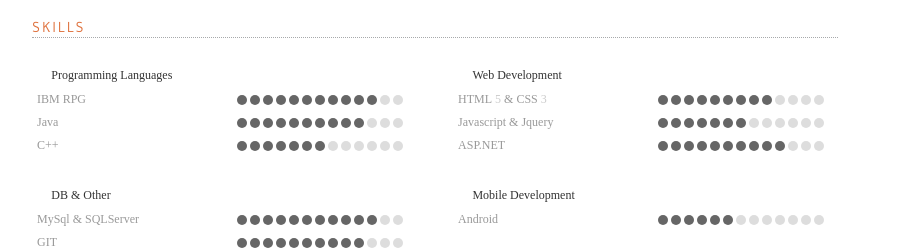
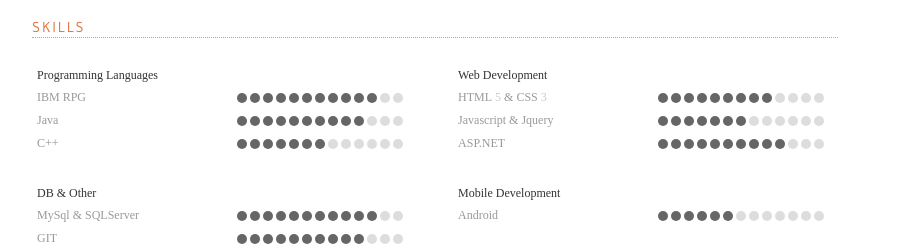
Before and after one commit to Nadas/Nadas.github.io, a plain HTML site: page index.html in a window 1280 px wide. Shown: the part 1149-1401 px from the top of the page, without its empty margins (160-1077 px from the left). Drawn offline with Linux system fonts and the light colour scheme; a web font is replaced by a local one.

Commit message:
HW1 posted

```diff
--- a/index.html
+++ b/index.html
@@ -85,7 +85,7 @@
             <div class="info_area info_left info_timeline">
                 <dl class="clearfix">
                     <dt>
-                        <h6><i aria-hidden="true" data-icon="&#xe00d;"></i>Programming Languages<h6></dt>
+                        <h6><i aria-hidden="true"></i>Programming Languages<h6></dt>
                             <dd></dd>
                         </dl>
                         <dl class="clearfix">
@@ -108,7 +108,7 @@
                         </dl>
                         <br>
                         <dl class="clearfix mt20">
-                            <dt><h6><i aria-hidden="true" data-icon="&#xe00b;"></i>DB & Other<h6></dt>
+                            <dt><h6><i aria-hidden="true"></i>DB & Other<h6></dt>
                             <dd></dd>
                         </dl>
                         <dl class="clearfix">
@@ -136,7 +136,7 @@
             <div class="info_area info_left info_timeline">
                 <dl class="clearfix">
                     <dt>
-                        <h6><i aria-hidden="true" data-icon="&#xe00d;"></i>Web Development<h6></dt>
+                        <h6><i aria-hidden="true"></i>Web Development<h6></dt>
                             <dd></dd>
                         </dl>
                         <dl class="clearfix">
@@ -160,7 +160,7 @@
                         </dl>
                         <br>
                         <dl class="clearfix mt20">
-                            <dt><h6><i aria-hidden="true" data-icon="&#xe00b;"></i>Mobile Development<h6></dt>
+                            <dt><h6><i aria-hidden="true"></i>Mobile Development<h6></dt>
                             <dd></dd>
                         </dl>
                         <dl class="clearfix">
```
Also changed, not shown: 1 other file.
